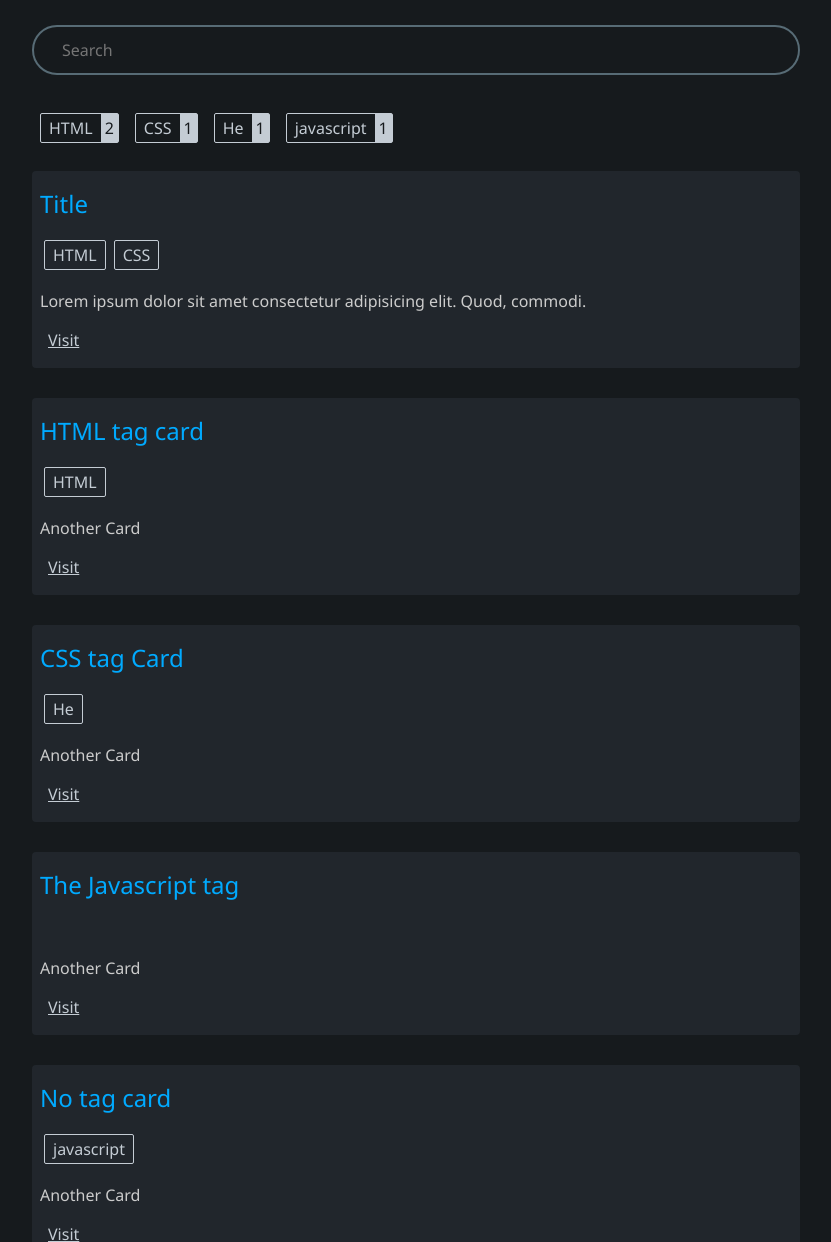
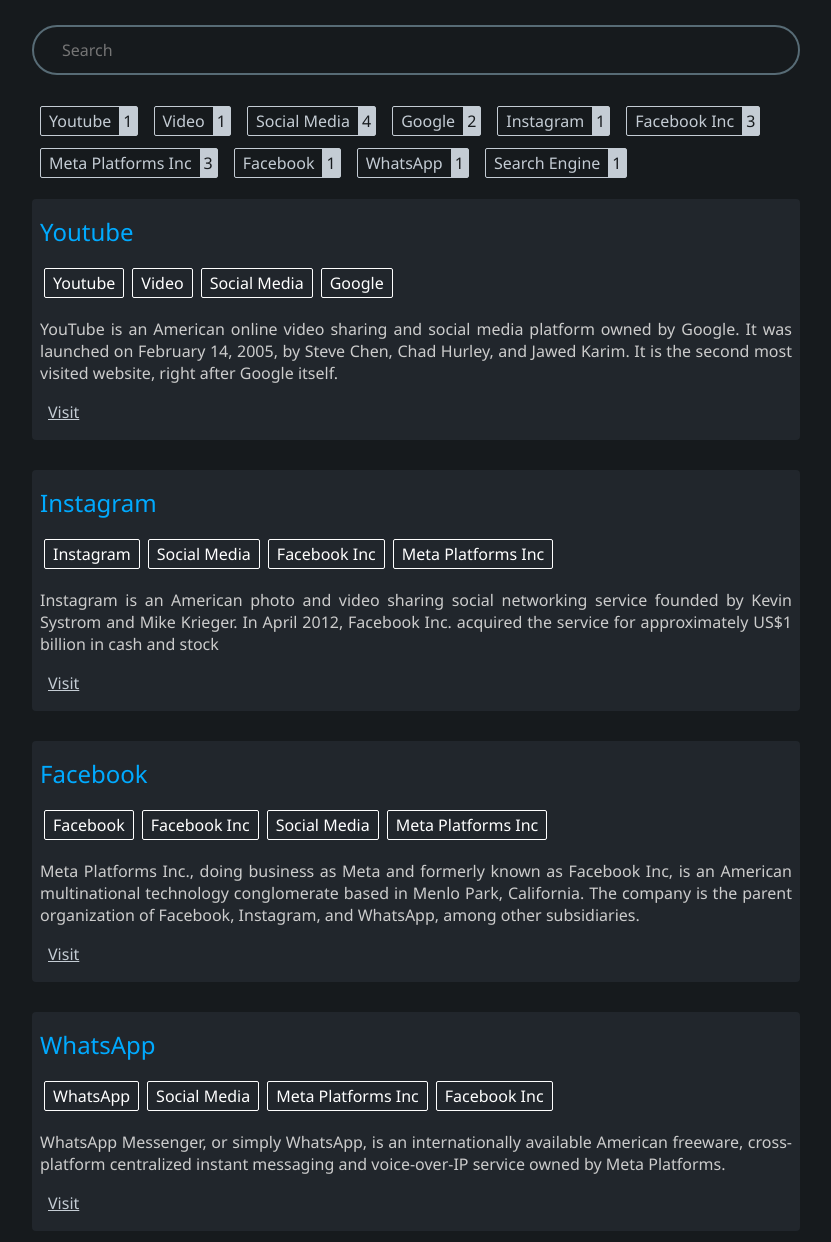
Before and after one commit to gopalloharnew/search, a plain HTML site: page index.html in a window 1280 px wide. Shown: the top 1242 px of the page, without its empty margins (224-1055 px from the left). Drawn offline with Linux system fonts and the light colour scheme.

Commit message:
content Instead of Dummy Text

```diff
--- a/script.js
+++ b/script.js
@@ -1,46 +1,47 @@
 // Array for card data
 const myCardArray = [
   {
-    cardTitle: "Title",
-    cardLink: "#",
-    cardTags: ["HTML", "CSS"],
+    cardTitle: "Youtube",
+    cardLink: "https://youtube.com",
+    cardTags: ["Youtube", "Video", "Social Media", "Google"],
     cardDescription:
-      "Lorem ipsum dolor sit amet consectetur adipisicing elit. Quod, commodi.",
+      `YouTube is an American online video sharing and social media platform owned by Google. It was launched on February 14, 2005, by Steve Chen, Chad Hurley, and Jawed Karim. It is the second most visited website, right after Google itself.`,
     card: null,
     searchable: true,
   },
   {
-    cardTitle: "HTML tag card",
-    cardLink: "https://youtube.com",
-    cardTags: ["HTML"],
-    cardDescription: "Another Card",
+    cardTitle: "Instagram",
+    cardLink: "https://instagram.com",
+    cardTags: ["Instagram", "Social Media", "Facebook Inc", "Meta Platforms Inc"],
+    cardDescription: `Instagram is an American photo and video sharing social networking service founded by Kevin Systrom and Mike Krieger. In April 2012, Facebook Inc. acquired the service for approximately US$1 billion in cash and stock`,
     card: null,
     searchable: true,
   },
   {
-    cardTitle: "CSS tag Card",
-    cardLink: "https://youtube.com",
-    cardTags: ["He"],
-    cardDescription: "Another Card",
+    cardTitle: "Facebook",
+    cardLink: "https://facebook.com",
+    cardTags: ["Facebook", "Facebook Inc", "Social Media", "Meta Platforms Inc"],
+    cardDescription: `Meta Platforms Inc., doing business as Meta and formerly known as Facebook Inc, is an American multinational technology conglomerate based in Menlo Park, California. The company is the parent organization of Facebook, Instagram, and WhatsApp, among other subsidiaries.`,
     card: null,
     searchable: true,
   },
   {
-    cardTitle: "The Javascript tag",
-    cardLink: "https://youtube.com",
-    cardTags: [],
-    cardDescription: "Another Card",
+    cardTitle: "WhatsApp",
+    cardLink: "https://whatsApp.com",
+    cardTags: ["WhatsApp", "Social Media", "Meta Platforms Inc", "Facebook Inc"],
+    cardDescription: `WhatsApp Messenger, or simply WhatsApp, is an internationally available American freeware, cross-platform centralized instant messaging and voice-over-IP service owned by Meta Platforms.`,
     card: null,
     searchable: true,
   },
   {
-    cardTitle: "No tag card",
-    cardLink: "https://youtube.com",
-    cardTags: ["javascript"],
-    cardDescription: "Another Card",
+    cardTitle: "WhatsApp",
+    cardLink: "https://whatsApp.com",
+    cardTags: ["Google", "Search Engine"],
+    cardDescription: `Google LLC is an American multinational technology company that specializes in Internet-related services and products, which include a search engine, online advertising technologies, cloud computing, software, and hardware.`,
     card: null,
     searchable: true,
   },
+
 ];
 
 // Constants
--- a/style.css
+++ b/style.css
@@ -109,7 +109,7 @@ border: 4px solid hsl(0, 0%, 10%);
     border: 1px solid var(--filter-tag-c);
     color: var(--filter-tag-c);
     background-color: var(--filter-tag-bg);
-    margin: 13px 8px;
+    margin: 6px 8px;
     border-radius: 2px;
     height: 30px;
     cursor: pointer;
@@ -174,10 +174,11 @@ border: 4px solid hsl(0, 0%, 10%);
 
 .card-tag{
     padding: 0px 8px;
-    border: 1px solid var(--body-c);
+    border: 1px solid white;
     margin: 4px;
     height: 30px;
     border-radius: 2px;
+    color: white;
 }
 
 .card-description{
```
